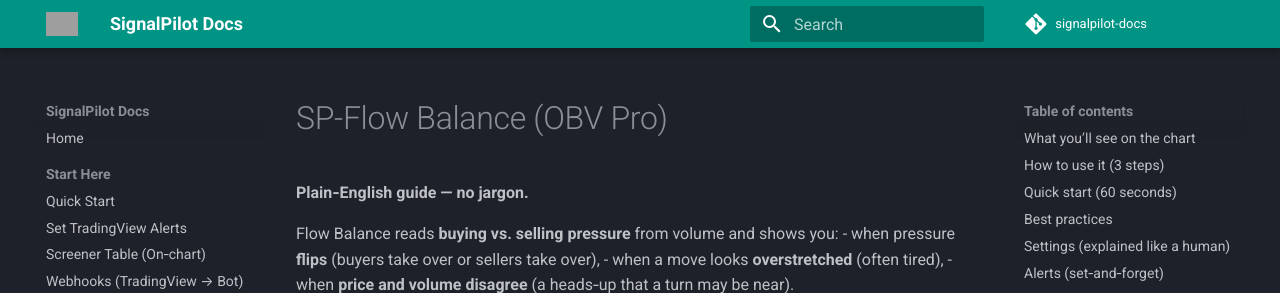
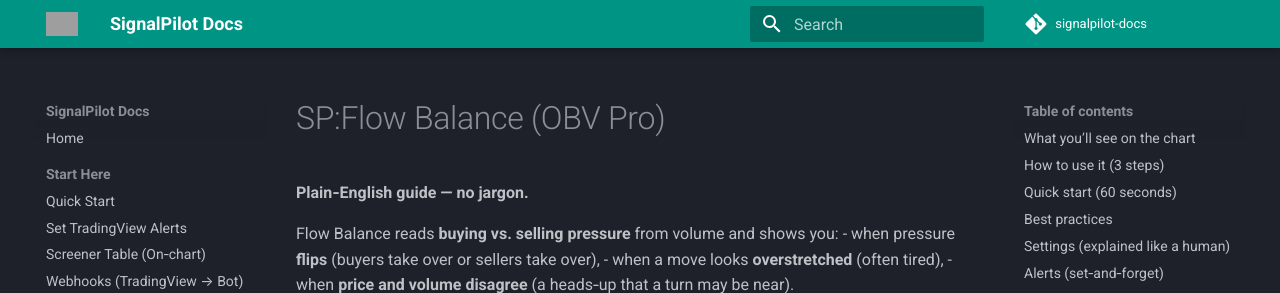
Before and after one commit to Signalpilot/signalpilot-docs, an MkDocs documentation site: the page built from docs/sp-obv-pro.md, in a window 1280 px wide and 900 px high. Shown: the top 293 px of the window. Built offline with MkDocs 1.6.1 and Material for MkDocs 9.7.7, drawn with Linux system fonts in a browser that asks for light colours; comment, search, counter and statistics services are not loaded; grey boxes are pictures that could not be loaded.

Commit message:
Update sp-obv-pro.md

```diff
--- a/docs/sp-obv-pro.md
+++ b/docs/sp-obv-pro.md
@@ -1,4 +1,4 @@
-# SP-Flow Balance (OBV Pro)
+# SP:Flow Balance (OBV Pro)
 
 **Plain‑English guide — no jargon.**
 
```
